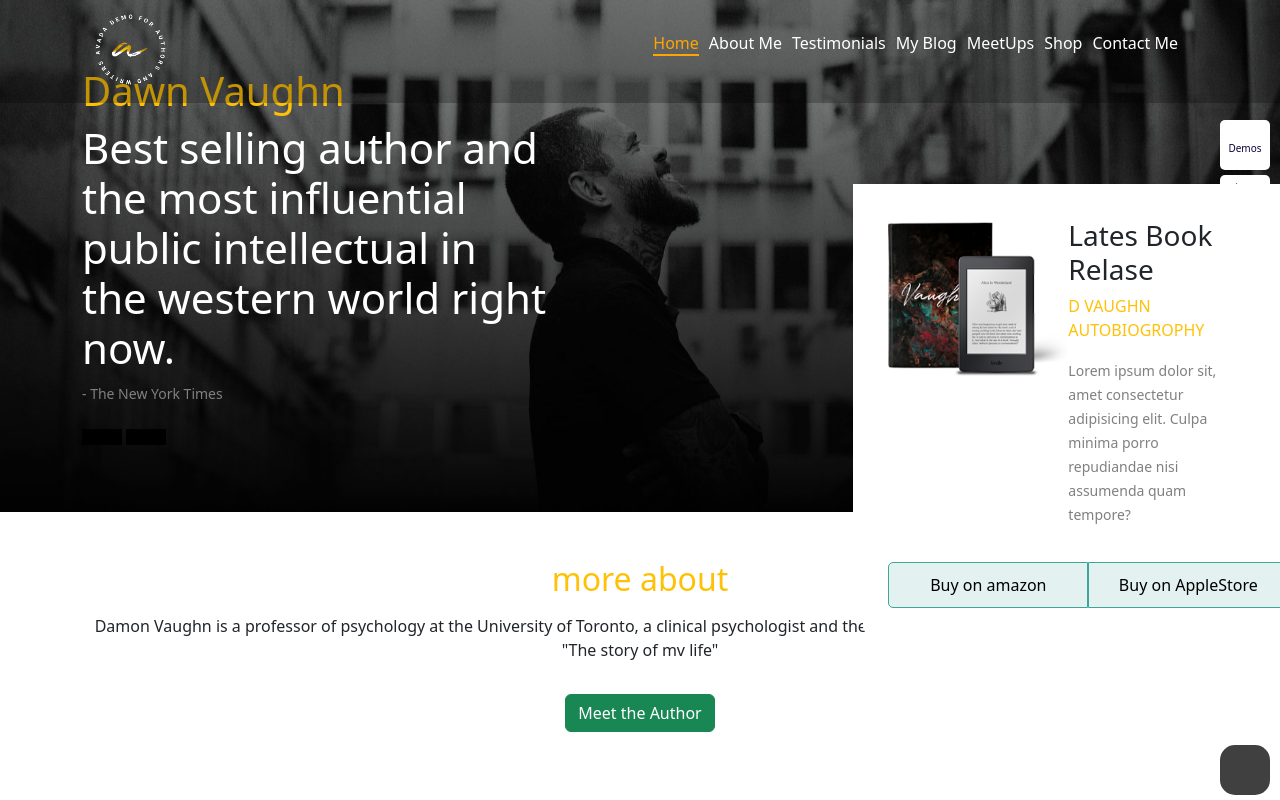
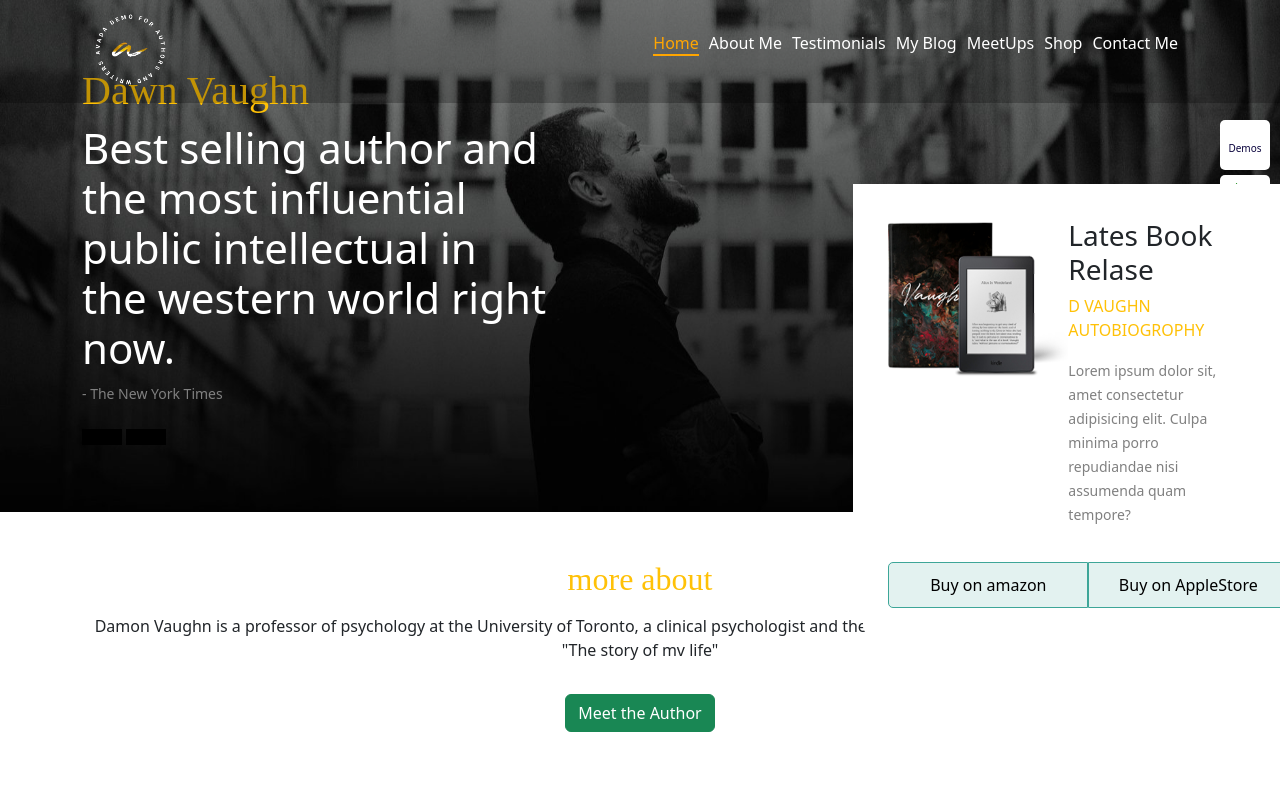
Before and after one commit to AlessioBonadonna/proj-html-vuejs, a Vue app: page / in a window 1280 px wide. Shown: the top 800 px of the page. Built offline with nearby package versions, Linux system fonts and the light colour scheme; the HTML template or start-up script is replaced by a standard one.

Commit message:
add font

```diff
--- a/src/App.vue
+++ b/src/App.vue
@@ -1,7 +1,7 @@
 <template>
   <!-- SITEMIAMO TUTTO E POI AGGIUNGIAMO I FONTS !!!-->
   <div class="position">
-    <GotopComponent />
+    <!-- <GotopComponent /> -->
     <HeaderComponent />
     <JumboComponent />
 
--- a/src/assets/general.scss
+++ b/src/assets/general.scss
@@ -4,3 +4,9 @@ $fa-font-path : "./webfonts";
 @import '@fortawesome/fontawesome-free/scss/brands.scss';
 @import '@fortawesome/fontawesome-free/scss/regular.scss';
 @import '@fortawesome/fontawesome-free/scss/solid.scss';
+@import url('https://fonts.googleapis.com/css2?family=Kristi&display=swap');
+@import url('https://fonts.googleapis.com/css2?family=DM+Serif+Display:ital@0;1&display=swap');
+
+body {
+    font-family: 'DM Serif Display', serif;
+}
--- a/src/components/JumboComponent.vue
+++ b/src/components/JumboComponent.vue
@@ -3,7 +3,7 @@
 
         <div class="container ">
             <div class="col-5">
-                <h1 class="text-warning">Dawn Vaughn</h1>
+                <h1 class="text-warning corsive">Dawn Vaughn</h1>
                 <h5 class="text-white ">Best selling author and the most influential public
                     intellectual in the
                     western
@@ -75,6 +75,10 @@ export default {
     background-size: cover;
 
 
+}
+
+.corsive {
+    font-family: 'Kristi', cursive;
 }
 
 .little-squares-jumbo {
--- a/src/components/MainTextCenter.vue
+++ b/src/components/MainTextCenter.vue
@@ -1,6 +1,6 @@
 <template>
     <section class="text-center container mt-5">
-        <h2 class="text-warning text-capitalizes ">more about </h2>
+        <h2 class="text-warning text-capitalizes corsive ">more about </h2>
         <p class="mt-3">Damon Vaughn is a professor of psychology at the University of Toronto, a clinical psychologist
             and the author of the multi-million coov bestseller "The story of mv life" </p>
         <button class="btn btn-success mt-3">Meet the Author</button>
@@ -14,5 +14,7 @@ export default {
 </script>
 
 <style lang="scss" scoped>
-
+.corsive {
+    font-family: 'Kristi', cursive;
+}
 </style>
```
